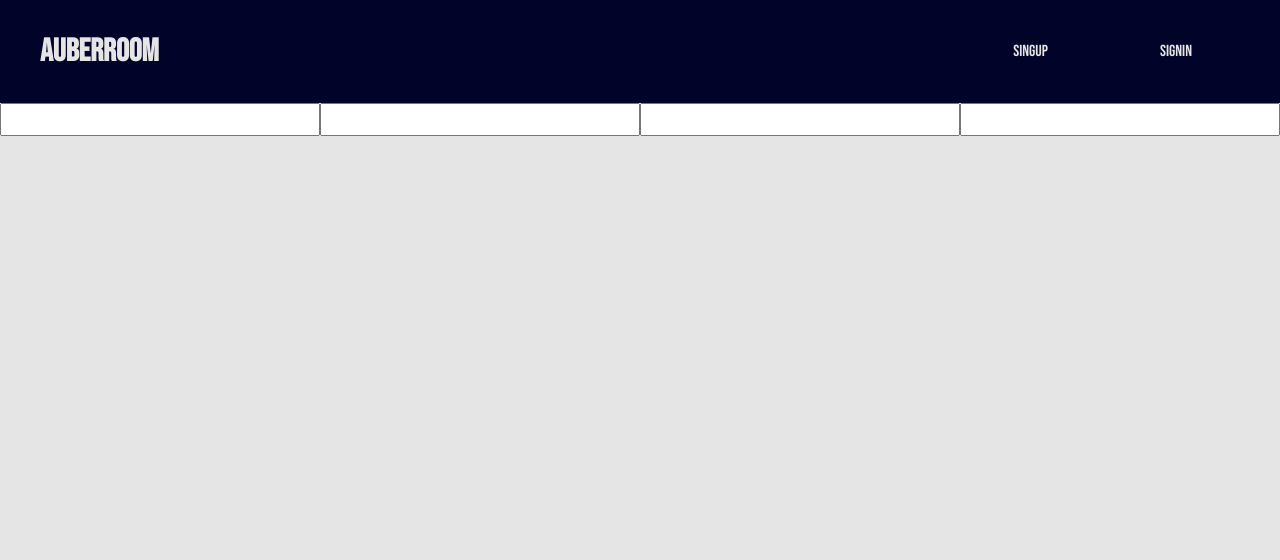
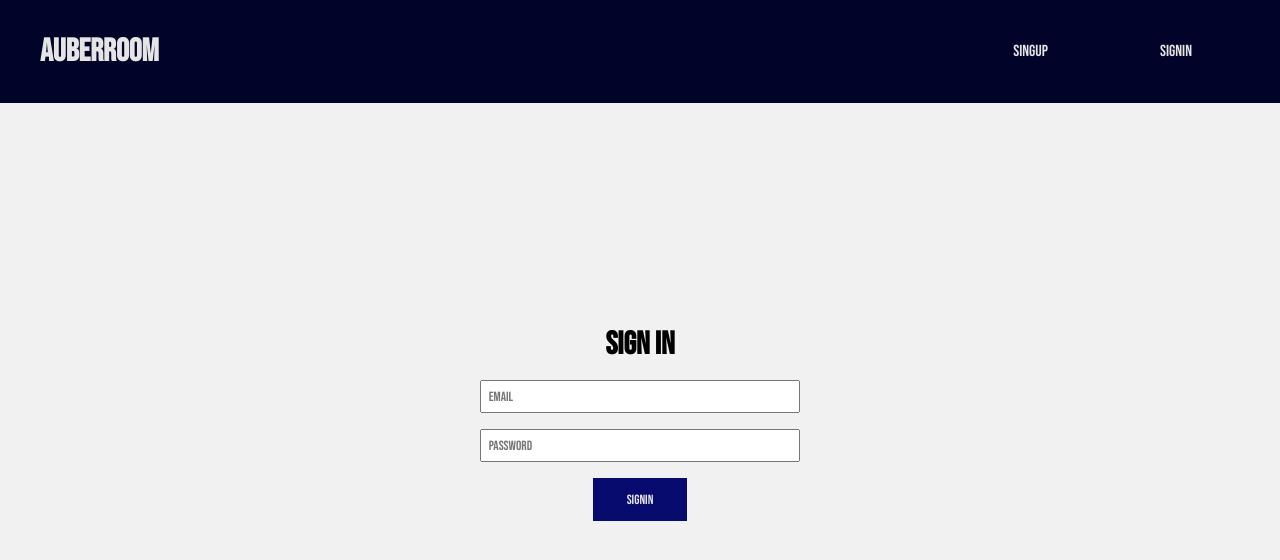
Before and after one commit to SyedZawwarAhmed/Hotel-Booking-Web-App, a React (Create React App) app in the folder client/: page /user/signin in a window 1280 px wide. Shown: the top 560 px of the page. Built offline with nearby package versions, Linux system fonts and the light colour scheme; a web font is replaced by a local one.

Commit message:
User Authentication added

```diff
--- a/client/src/components/Navbar.js
+++ b/client/src/components/Navbar.js
@@ -1,20 +1,44 @@
-import React from "react";
+import React, { useState, useEffect } from "react";
 import { Link } from "react-router-dom";
 import "../stylesheets/Navbar.css";
 
 function Navbar() {
+
+  const currentUser =
+    JSON.parse(localStorage.getItem("currentUser"))
+
+
+  function removeCurrentUser() {
+    console.log("user removed");
+    localStorage.removeItem("currentUser");
+    window.location.href = "/user/signin"
+  }
+
   return (
     <div className="navbar">
       <div className="container nav-container">
         <div className="logo">
           <Link className="btn" to="/home">
-          <h1>Auberroom</h1>
+            <h1>Auberroom</h1>
           </Link>
         </div>
-        <div className="nav-buttons">
-          <Link to="/user/signup" className="btn nav-btn">Singup</Link>
-          <Link to="/user/signin" className="btn nav-btn">Signin</Link>
-        </div>
+        {currentUser ? (
+          <div className="nav-buttons">
+            <h1 className="user-name">{currentUser.name}</h1>
+            <button className="btn nav-btn signout-btn" onClick={removeCurrentUser}>
+              Signout
+            </button>
+          </div>
+        ) : (
+          <div className="nav-buttons">
+            <Link to="/user/signup" className="btn nav-btn">
+              Singup
+            </Link>
+            <Link to="/user/signin" className="btn nav-btn">
+              Signin
+            </Link>
+          </div>
+        )}
       </div>
     </div>
   );
--- a/client/src/screens/Signinscreen.js
+++ b/client/src/screens/Signinscreen.js
@@ -1,12 +1,61 @@
-import React from "react";
+import React, { useState } from "react";
+import axios from "axios";
+import "../stylesheets/Signin.css";
 
 function Signinscreen() {
+  const [email, setEmail] = useState("");
+  const [password, setPassword] = useState("");
+
+  const validateEmail = (email) => {
+    return String(email)
+      .toLowerCase()
+      .match(
+        /^(([^<>()[\]\\.,;:\s@"]+(\.[^<>()[\]\\.,;:\s@"]+)*)|(".+"))@((\[[0-9]{1,3}\.[0-9]{1,3}\.[0-9]{1,3}\.[0-9]{1,3}\])|(([a-zA-Z\-0-9]+\.)+[a-zA-Z]{2,}))$/
+      );
+  };
+
+  async function signin() {
+    if (validateEmail(email)) {
+      const user = {
+        email,
+        password,
+      };
+
+      await axios
+        .post("http://localhost:5000/api/users/signin", user)
+        .then((res) => {
+          console.log(res.data);
+          localStorage.setItem("currentUser", JSON.stringify(res.data));
+          window.location.href = "/home";
+        })
+        .catch((err) => {
+          console.log(err);
+        });
+    } else {
+      console.log("enter a valid email address");
+    }
+  }
+
   return (
-    <div>
-      <input type="text" />
-      <input type="text" />
-      <input type="text" />
-      <input type="text" />
+    <div className="input-container">
+      <h1>Sign in</h1>
+      <input
+        type="text"
+        placeholder="email"
+        onChange={(e) => {
+          setEmail(e.target.value);
+        }}
+      />
+      <input
+        type="text"
+        placeholder="password"
+        onChange={(e) => {
+          setPassword(e.target.value);
+        }}
+      />
+      <button className="btn signup-btn" onClick={signin}>
+        Signin
+      </button>
     </div>
   );
 }
--- a/client/src/screens/Signupscreen.js
+++ b/client/src/screens/Signupscreen.js
@@ -15,6 +15,8 @@ function Signupscreen() {
       password,
       cpassword
     }
+    if (password === cpassword) {
+
       axios.post("http://localhost:5000/api/users/signup", user)
       .then(res => {
         console.log(res.data)
@@ -22,6 +24,10 @@ function Signupscreen() {
       .catch(err => {
         console.log(err)
       })
+    }
+    else {
+      console.log("Passwords should match")
+    }
   }
 
   return (
--- a/client/src/stylesheets/Navbar.css
+++ b/client/src/stylesheets/Navbar.css
@@ -26,3 +26,11 @@
   padding: 1em 3em;
   margin-left: 1rem;
 }
+
+.user-name {
+  color: white;
+}
+
+.signout-btn {
+  color: var(--db);
+}
```
Also changed, not shown: 2 other files (tests, documents, lock files or other folders). Lines whose indentation alone changed are shown as unchanged.
